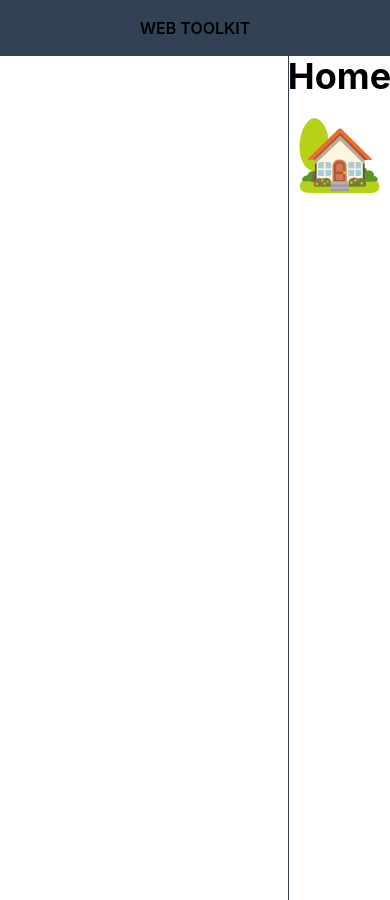
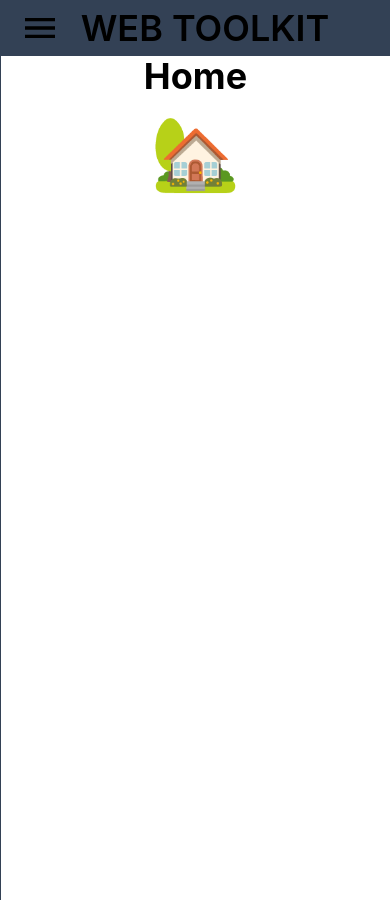
Before and after one commit to sinnlosses/webtools, a Next.js app: page / in a window 390 px wide. Built offline with nearby package versions, Linux system fonts and the light colour scheme.

Commit message:
ヘッダー部のレイアウトとレスポンシブ対応

```diff
--- a/components/Layouts/Layouts.tsx
+++ b/components/Layouts/Layouts.tsx
@@ -9,7 +9,7 @@ const Layout = ( { children}: { children: ReactElement }) => {
         <Navigationbar />
         <div>
             <Sidebar />
-            <main className="ml-72 min-h-screen border-l border-solid border-slate-700">
+            <main className="absolete ml-0 md:ml-72 min-h-screen border-l border-solid border-slate-700">
                 {children}
             </main>
         </div>
--- a/components/Navigationbar/Navigationbar.tsx
+++ b/components/Navigationbar/Navigationbar.tsx
@@ -1,10 +1,15 @@
 import React from "react";
+import MenuIcon from '@mui/icons-material/Menu';
 
 const Navigationbar = () => {
     return (
-        <nav className="bg-slate-700 sticky z-50 top-0 h-14 flex justify-center items-center font-semibold uppercase">
-            <div className="min-h-screen flex flex-col"></div>
-            Web Toolkit
+        <nav className="bg-slate-700 sticky z-50 top-0 h-14">
+            <div className="flex relative justify-center mt-2 ml-5">
+                <MenuIcon className="block md:hidden h-10 w-10 absolute left-0" />
+                <div className="md:absolute md:left-0 text-4xl font-semibold uppercase">
+                Web Toolkit
+                </div>
+            </div>
         </nav>
     );
 };
```
